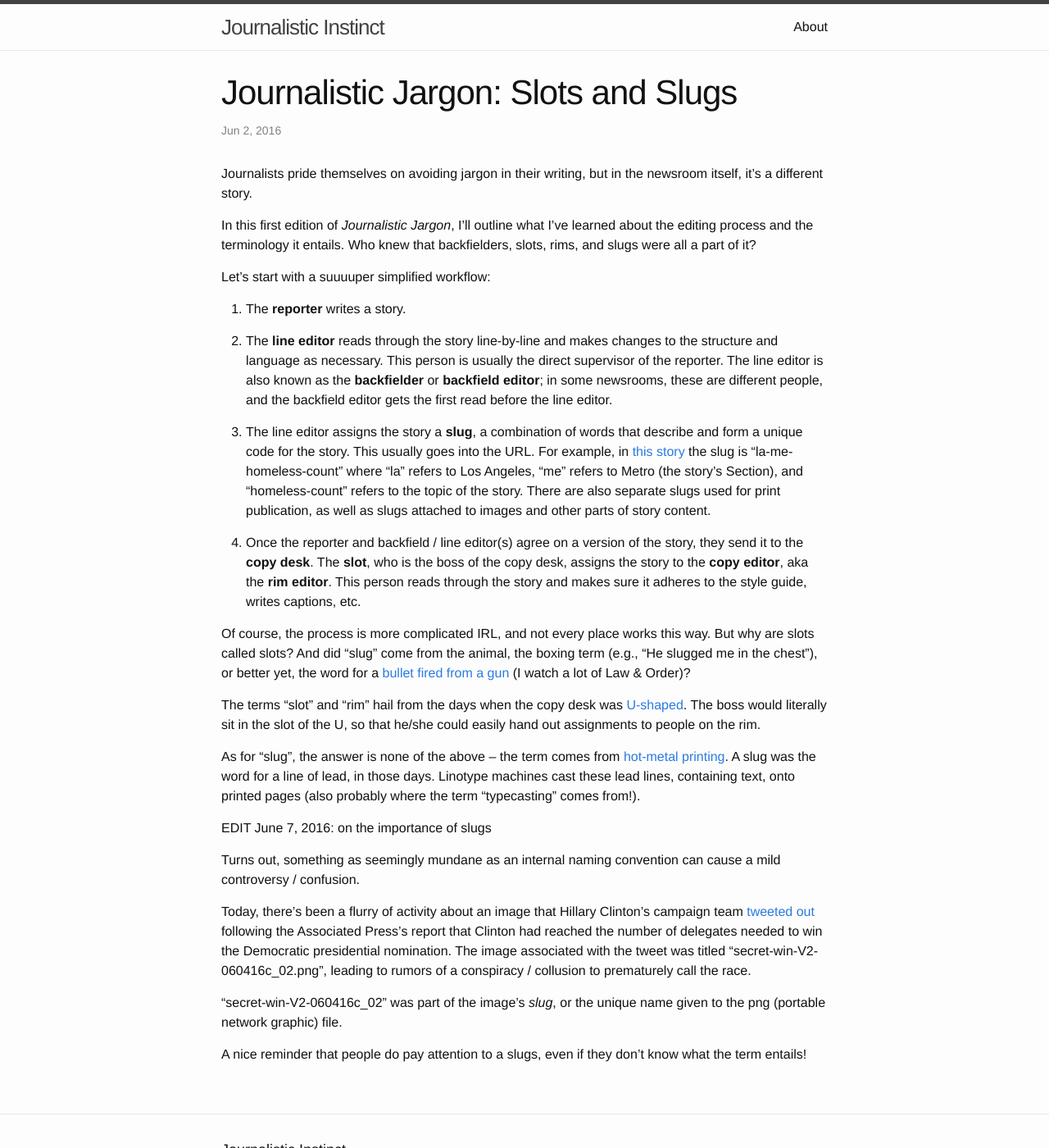
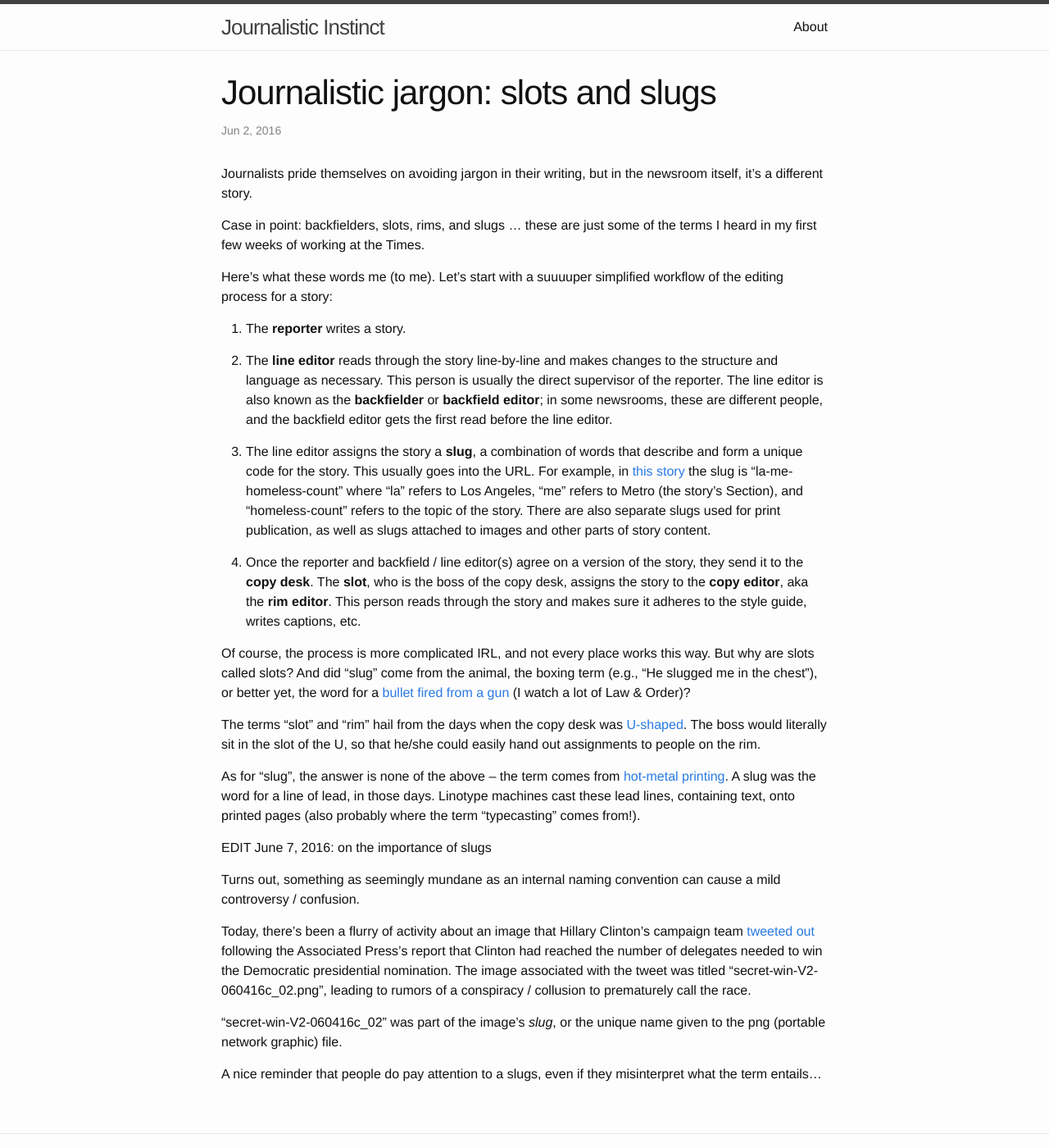
Before and after one commit to underthecurve/underthecurve.github.io, a Jekyll site: the page built from _posts/2016-06-02-slots-and-slugs.markdown, in a window 1280 px wide and 1400 px high. Shown: the whole window at 82% size. Built offline with Jekyll 4.4.1, drawn with Linux system fonts in a browser that asks for light colours.

```diff
--- a/_posts/2016-06-02-slots-and-slugs.markdown
+++ b/_posts/2016-06-02-slots-and-slugs.markdown
@@ -1,16 +1,15 @@
 ---
 layout: post
-title:  "Journalistic Jargon: Slots and Slugs"
+title:  "Journalistic jargon: slots and slugs"
 date:   2016-06-02 00:30:45 -0700
 categories: jekyll update
 ---
 
 Journalists pride themselves on avoiding jargon in their writing, but in the newsroom itself, it's a different story.
 
-In this first edition of *Journalistic Jargon*, I'll outline what I've learned about the editing process and the terminology it entails. Who knew that backfielders, slots, rims, and slugs were all a part of it?
+Case in point: backfielders, slots, rims, and slugs ... these are just some of the terms I heard in my first few weeks of working at the Times.
 
-Let's start with a suuuuper simplified workflow:
-
+Here's what these words me (to me). Let's start with a suuuuper simplified workflow of the editing process for a story:
 
 1. The **reporter** writes a story.
 
@@ -35,4 +34,4 @@ Today, there's been a flurry of activity about an image that Hillary Clinton's c
 
 "secret-win-V2-060416c_02" was part of the image's *slug*, or the unique name given to the png (portable network graphic) file.
 
-A nice reminder that people do pay attention to a slugs, even if they don't know what the term entails!
+A nice reminder that people do pay attention to a slugs, even if they misinterpret what the term entails...
```
Also changed, not shown: _posts/2016-06-07-newspaper-editorial-boards.markdown (added, +34 -0 lines).
